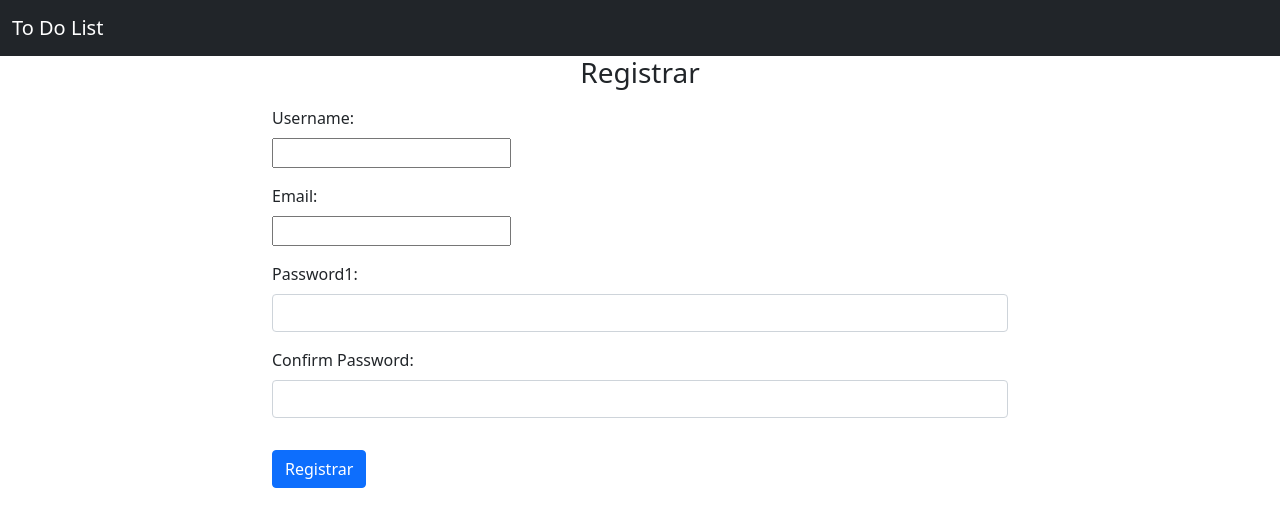
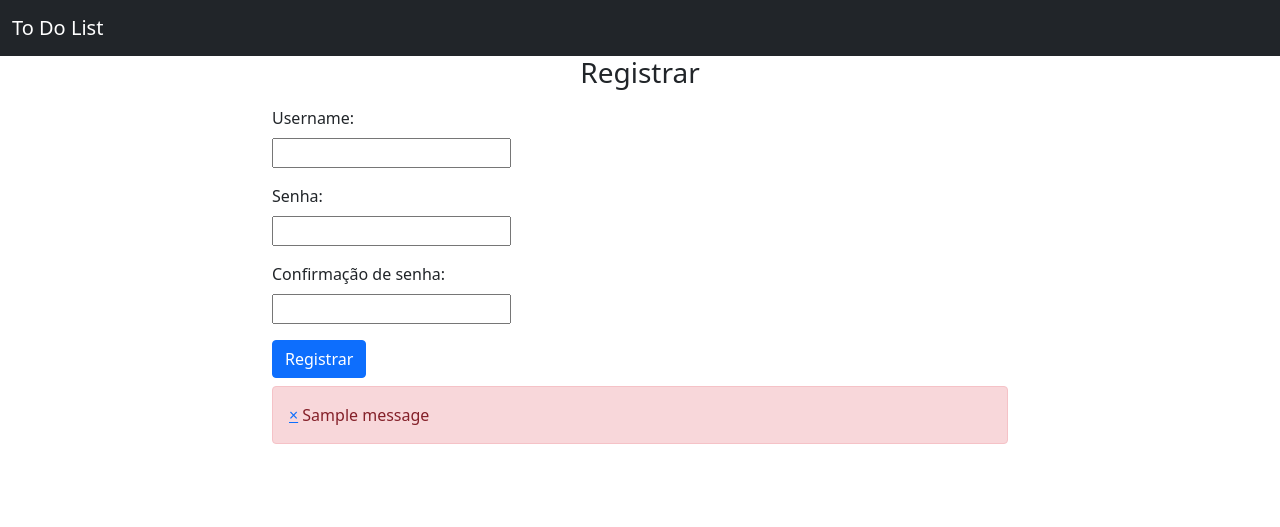
Before and after one commit to mateuslourenco/todolist, a Django app: template webdev/tarefas/templates/registration/registrar.html in a window 1280 px wide. Shown: the top 527 px of the page. Run offline with Django 4.2, Linux system fonts and the light colour scheme; the template is opened without the code that fills it: values that come from a table or form of the project are taken from there, others are empty; tables that the repository leaves empty hold one stand-in row (values such as "Sample post"); one stand-in notice (Sample message) is shown.

Commit message:
inserido mensagem de erro para usuario já existente
close #39

```diff
--- a/webdev/tarefas/forms.py
+++ b/webdev/tarefas/forms.py
@@ -1,5 +1,6 @@
 from django import forms
-from django.contrib.auth.models import User
+from django.contrib.auth import password_validation
+from django.utils.translation import gettext_lazy as _
 from django.forms import ModelForm
 
 from webdev.tarefas.models import Tarefa
@@ -19,35 +20,15 @@ class TarefaForm(ModelForm):
 
 class NovoUsuarioForm(forms.Form):
     username = forms.CharField()
-    email = forms.EmailField(required=False)
     password1 = forms.CharField(
-        widget=forms.PasswordInput(
-            attrs={
-                "class": "form-control",
-                "id": "user-password"
-            }
-        )
+        label=_("Password"),
+        strip=False,
+        widget=forms.PasswordInput(attrs={'autocomplete': 'new-password'}),
+        help_text=password_validation.password_validators_help_text_html(),
     )
     password2 = forms.CharField(
-        label='Confirm Password',
-        widget=forms.PasswordInput(
-            attrs={
-                "class": "form-control",
-                "id": "user-confirm-password"
-            }
-        )
+        label=_("Password confirmation"),
+        widget=forms.PasswordInput(attrs={'autocomplete': 'new-password'}),
+        strip=False,
+        help_text=_("Enter the same password as before, for verification."),
     )
-
-    def validar_usarname(self):
-        username = self.cleaned_data.get("username")
-        qs = User.objects.filter(username__iexact=username)
-        if qs.exists():
-            raise forms.ValidationError("Esse usuário é inválido!")
-        return username
-
-    def validar_email(self):
-        email = self.cleaned_data.get("email")
-        qs = User.objects.filter(email__iexact=email)
-        if qs.exists():
-            raise forms.ValidationError("Esse email é inválido!")
-        return email
--- a/webdev/tarefas/templates/registration/registrar.html
+++ b/webdev/tarefas/templates/registration/registrar.html
@@ -15,10 +15,14 @@
                     {{ field }}
                 </div>
                 {% endfor %}
-                {% if erros %}
-                <p>{{ erros }}</p>
-                {% endif %}
-                <button type="submit" class="btn btn-primary mt-3">Registrar</button>
+                <button type="submit" class="btn btn-primary">Registrar</button>
+                {% for message in messages %}
+
+                <div class="alert alert-danger mt-2">
+                    <a class="close" href="#" data-dismiss="alert">×</a>
+                    {{ message }}
+                </div>
+                {% endfor %}
             </div>
         </div>
     </form>
```
Also changed, not shown: webdev/tarefas/templates/registration/login.html (+4 -8 lines), webdev/tarefas/tests/test_registrar.py (+5 -0 lines), webdev/tarefas/views.py (+5 -3 lines).
